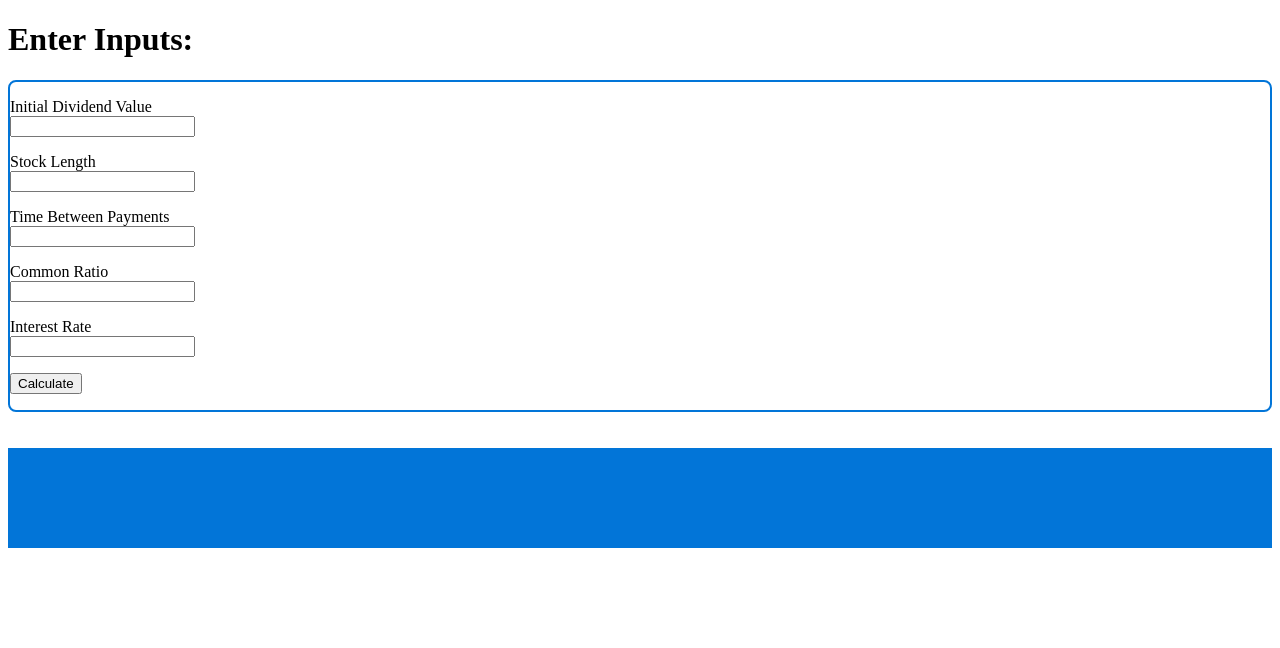
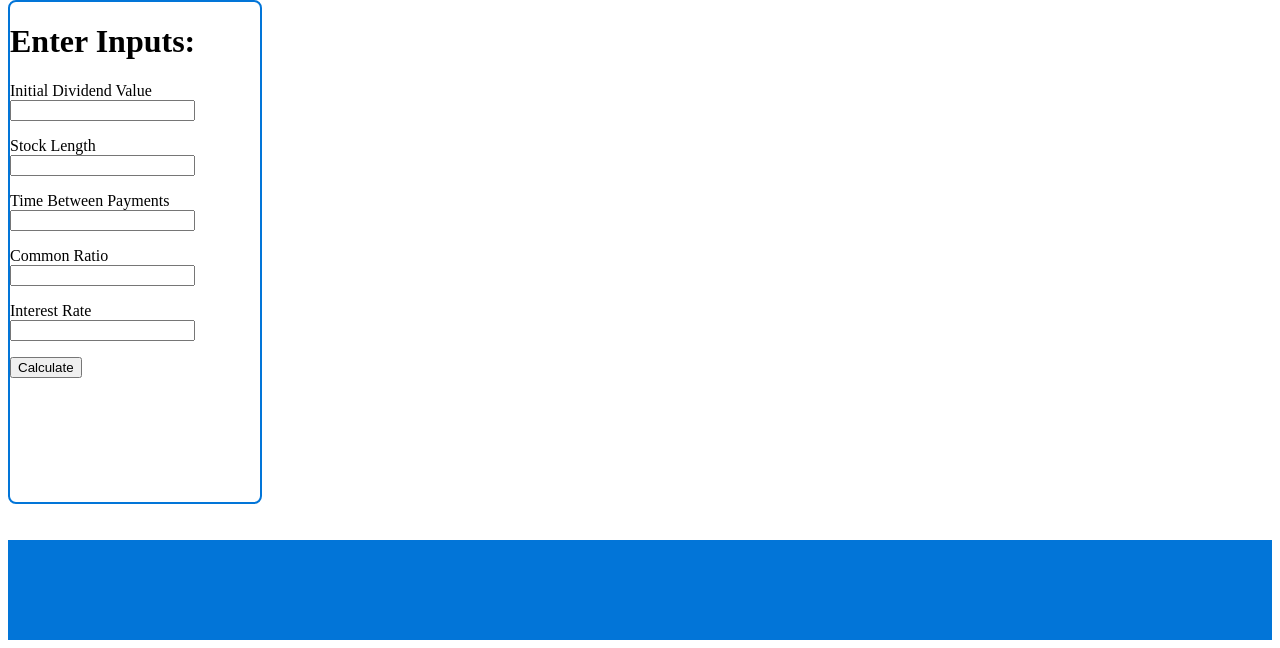
Before and after one commit to jacobmen/FinTechWebApp, a Flask app: page /one-part-ddm in a window 1280 px wide. Shown: the part 224-872 px from the top of the page. Before the commit the page ends 772 px from the top, so only its background shows below. Run offline with Flask 2, Linux system fonts and the light colour scheme.

Commit message:
new stuff

```diff
--- a/templates/DividendConst.html
+++ b/templates/DividendConst.html
@@ -3,7 +3,7 @@
     <head>
         <meta charset="UTF-8">
         <meta name="viewport" content="width=device-width, initial-scale=1.0">
-        <title>Document</title>
+        <title>Dividend Discount Model</title>
 
     </head>
     <style>
@@ -22,7 +22,9 @@
         margin-left: auto;
         margin-right: 45px;
     }
-    form {
+    .container {
+        width: 250px;
+        height: 500px;
         border: 2px solid #0275d8;
         border-radius: 8px;
     }
@@ -33,7 +35,8 @@
         </div>
         <br>
         <img src="" alt="Graph" style= "width:35%"><br>
-        {% block content %}
+        <div class='container'>
+            {% block content %}
         <h1>Enter Inputs:</h1>
         <form action="" method="post" novalidate="novalidate">
             {{ form.hidden_tag() }}
@@ -62,6 +65,7 @@
             </p>
         </form>
         {% endblock %}
+        </div>
         <br>
         <br>
         <div class='footer'></div>
```
Also changed, not shown: templates/2PartDDM.html (+8 -4 lines).
